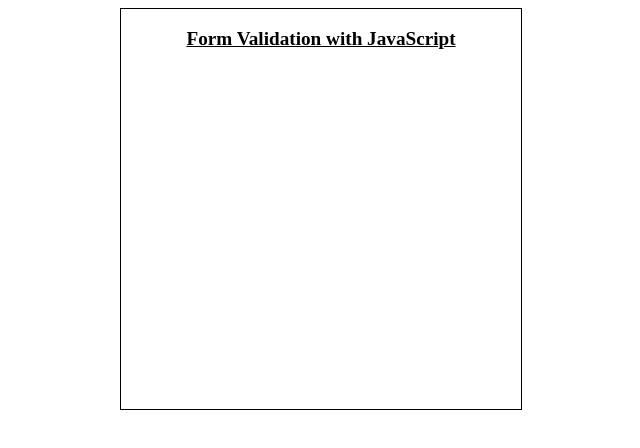
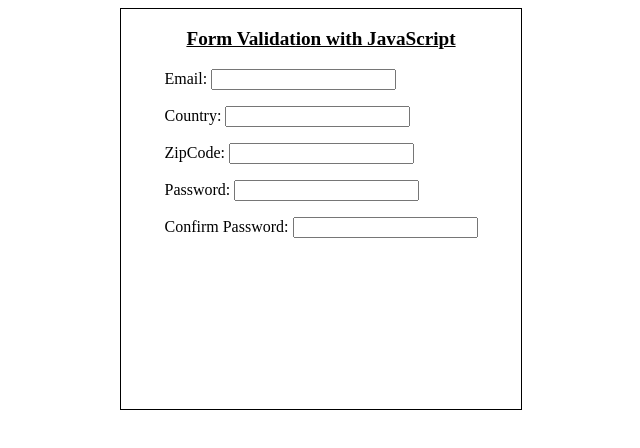
Before and after one commit to sum4n/Form_Validation_with_JS, a plain HTML site: page index.html in a window 1280 px wide. Shown: the whole page, without its empty margins (319-959 px from the left). Drawn offline with Linux system fonts and the light colour scheme.

Commit message:
Setup html form elements.

```diff
--- a/index.html
+++ b/index.html
@@ -10,8 +10,27 @@
 <body>
     <div class="container">
         <p class="form-title">Form Validation with JavaScript</p>
+
         <form novalidate>
+            <label for="mail">Email: </label>
+            <input type="mail" id="mail" name="mail">
+            <p class="mail-error"></p>
 
+            <label for="country">Country:</label>
+            <input type="text" id="country" name="country">
+            <p class="country-error"></p>
+
+            <label for="zip">ZipCode:</label>
+            <input type="text" id="zip" name="zip">
+            <p class="zip-error"></p>
+
+            <label for="password">Password:</label>
+            <input type="password" id="password" name="password">
+            <p class="password-error"></p>
+
+            <label for="confirm-password">Confirm Password:</label>
+            <input type="password" id="confirm-password" name="confirm-password">
+            <p class="confirmPassword-error"></p>
         </form>
     </div>
 </body>
--- a/style.css
+++ b/style.css
@@ -16,5 +16,7 @@ body {
     width: 400px;
     height: 400px;
     display: flex;
-    justify-content: center;
+    /* justify-content: center; */
+    align-items: center;
+    flex-direction: column;
 }
```
